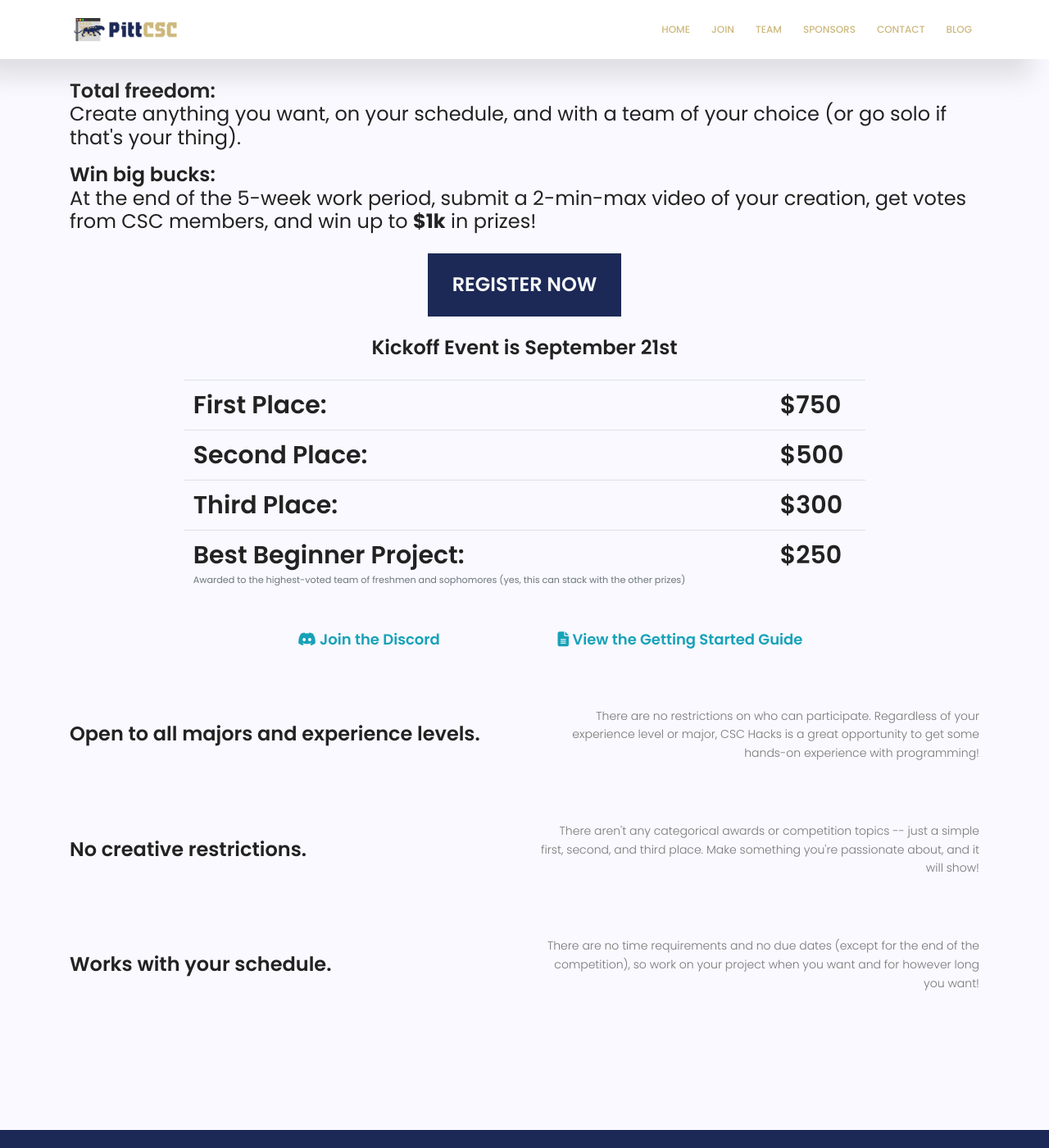
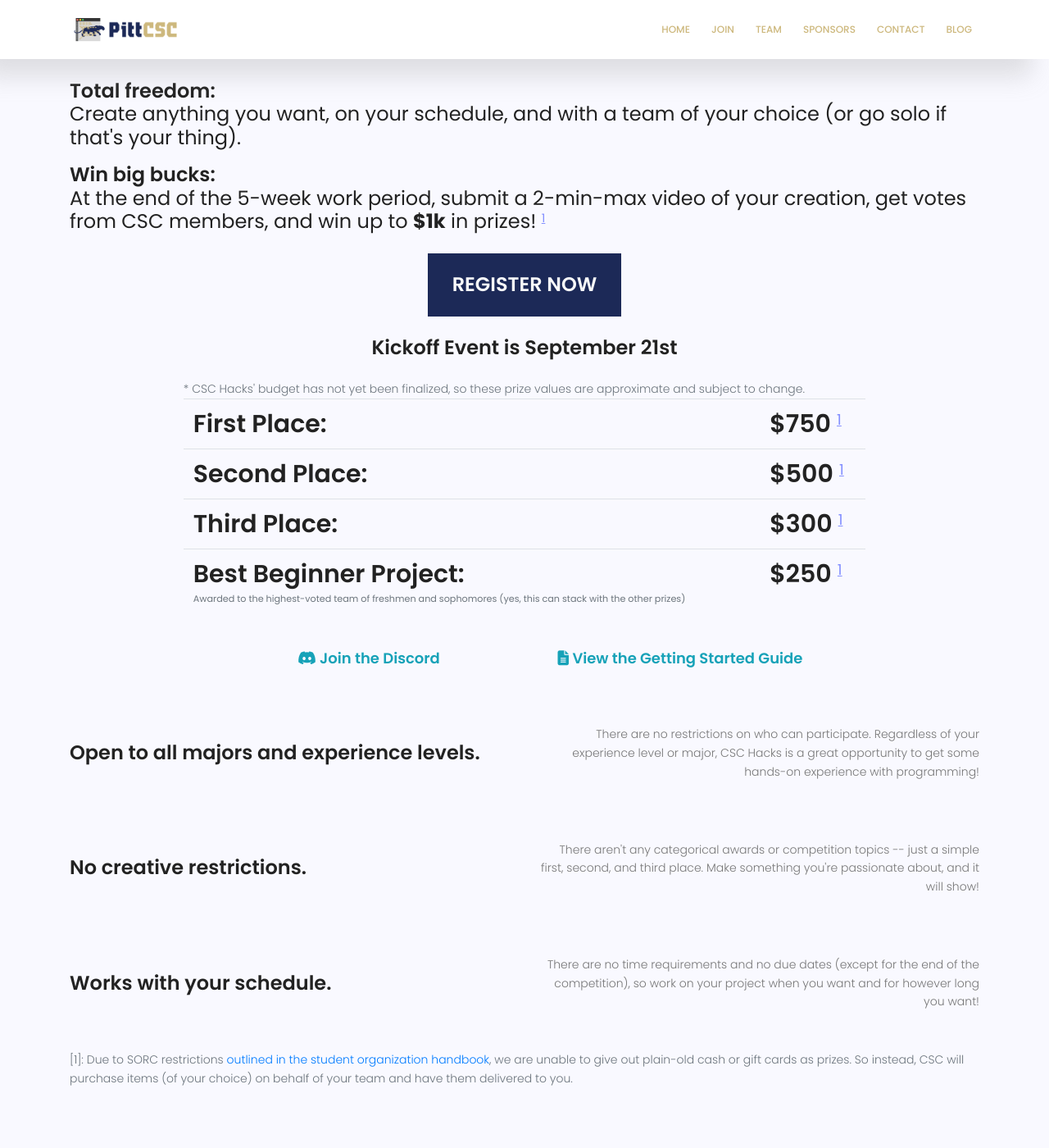
Before and after one commit to pittcsc/pittcsc-website, a Jekyll site: the page built from csc_hacks.html, in a window 1280 px wide and 1400 px high, scrolled down 437 px. Shown: the whole window at 82% size. Built offline with Jekyll 4.4.1, drawn with Linux system fonts in a browser that asks for light colours; nearby versions of some CDN libraries; a script that is not in the unit is left out; comment, search, counter and statistics services are not loaded.

Commit message:
Add more information about prizes

```diff
--- a/csc_hacks.html
+++ b/csc_hacks.html
@@ -19,13 +19,26 @@ include_banner: false
     <h3>Total freedom:</h3>
     <p class="font-weight-normal h3 mb-3">Create anything you want, on your schedule, and with a team of your choice (or go solo if that's your thing).</p>
     <h3>Win big bucks:</h3>
-    <p class="font-weight-normal h3 mb-4">At the end of the 5-week work period, submit a 2-min-max video of your creation, get votes from CSC members, and win up to <strong>$1k</strong> in prizes!</p>
+    <p class="font-weight-normal h3 mb-4">
+      At the end of the 5-week work period, submit a 2-min-max video of your creation, get votes from CSC members, and win up to <strong>$1k</strong> in
+      <span class="text-nowrap">
+        prizes!
+        <sup>
+          <a href="#prize_footnote">
+            <small class="text-muted"><u>1</u></small>
+          </a>
+        </sup>
+      </span>
+    </p>
     <div class="d-flex justify-content-center mb-4">
       <a href="https://pitt.co1.qualtrics.com/jfe/form/SV_4ImT530yjhPwtI9" class="primary-btn text-uppercase py-4">
         <h3 class="text-light">Register Now</h3>
       </a>
     </div>
     <h3 class="text-center mb-4">Kickoff Event is September 21st</h3>
+    <div class="w-75 mx-auto">
+      <p class="text-muted mb-0">* CSC Hacks' budget has not yet been finalized, so these prize values are approximate and subject to change.</p>
+    </div>
     <table class="table w-75 mx-auto">
       <tbody>
         <tr>
@@ -33,7 +46,14 @@ include_banner: false
             <h2>First Place:</h2>
           </td>
           <td>
-            <h2>$750</h2>
+            <h2 class="text-nowrap">
+              $750
+              <sup>
+                <a href="#prize_footnote">
+                  <small class="text-muted"><u>1</u></small>
+                </a>
+              </sup>
+            </h2>
           </td>
         </tr>
         <tr>
@@ -41,7 +61,14 @@ include_banner: false
             <h2>Second Place:</h2>
           </td>
           <td>
-            <h2>$500</h2>
+            <h2 class="text-nowrap">
+              $500
+              <sup>
+                <a href="#prize_footnote">
+                  <small class="text-muted"><u>1</u></small>
+                </a>
+              </sup>
+            </h2>
           </td>
         </tr>
         <tr>
@@ -49,7 +76,14 @@ include_banner: false
             <h2>Third Place:</h2>
           </td>
           <td>
-            <h2>$300</h2>
+            <h2 class="text-nowrap">
+              $300
+              <sup>
+                <a href="#prize_footnote">
+                  <small class="text-muted"><u>1</u></small>
+                </a>
+              </sup>
+            </h2>
           </td>
         </tr>
         <tr>
@@ -58,7 +92,14 @@ include_banner: false
             <small class="text-muted">Awarded to the highest-voted team of freshmen and sophomores (yes, this can stack with the other prizes)</small>
           </td>
           <td>
-            <h2>$250</h2>
+            <h2 class="text-nowrap">
+              $250
+              <sup>
+                <a href="#prize_footnote">
+                  <small class="text-muted "><u>1</u></small>
+                </a>
+              </sup>
+            </h2>
           </td>
         </tr>
       </tbody>
@@ -105,5 +146,6 @@ include_banner: false
         </p>
       </div>
     </div>
-	</div>
+    <p id="prize_footnote" class="text-muted">[1]: Due to SORC restrictions <a href="http://www.studentaffairs.pitt.edu/wp-content/uploads/2019/11/2019-2020-Student-Org-Handbook.pdf">outlined in the student organization handbook</a>, we are unable to give out plain-old cash or gift cards as prizes. So instead, CSC will purchase items (of your choice) on behalf of your team and have them delivered to you.</p>
+  </div>
 </section>
--- a/css/csc-hacks.css
+++ b/css/csc-hacks.css
@@ -1,3 +1,9 @@
 #main-divider {
   margin: 50px 0px 25px 0px;
 }
+
+sup {
+  vertical-align: baseline;
+  position: relative;
+  top: -0.4em;
+}
```
